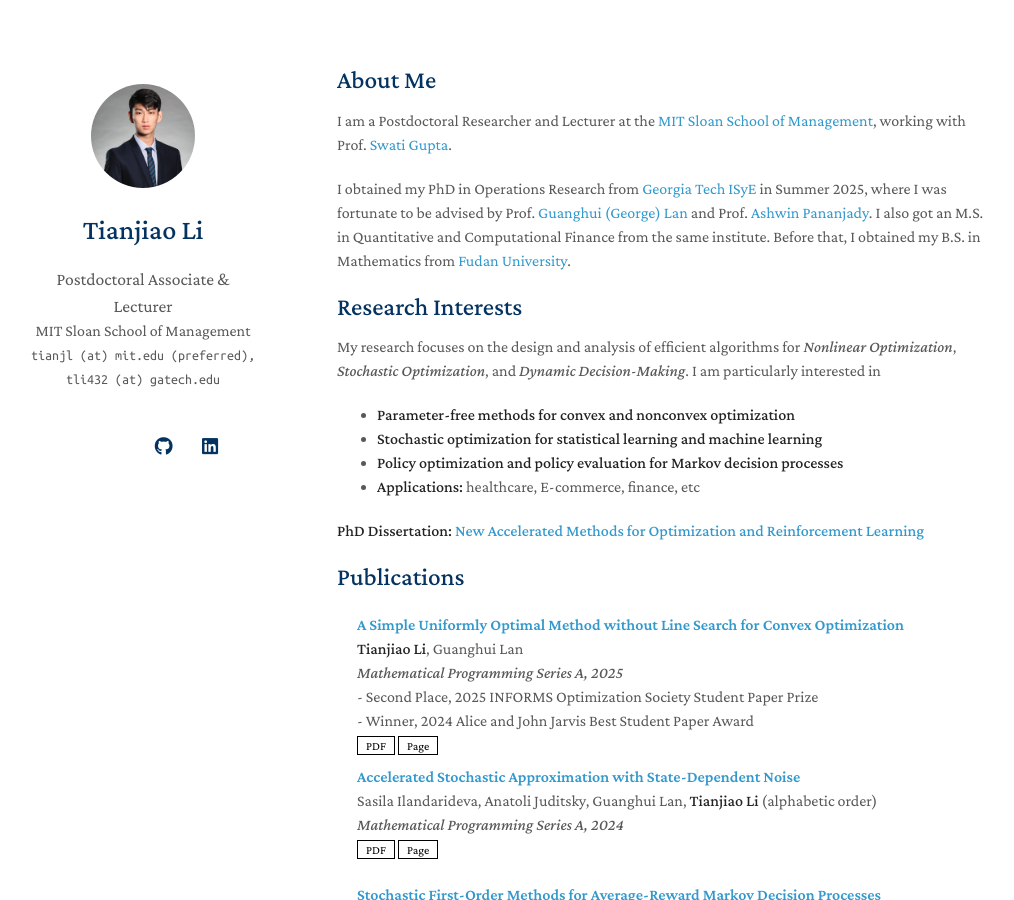
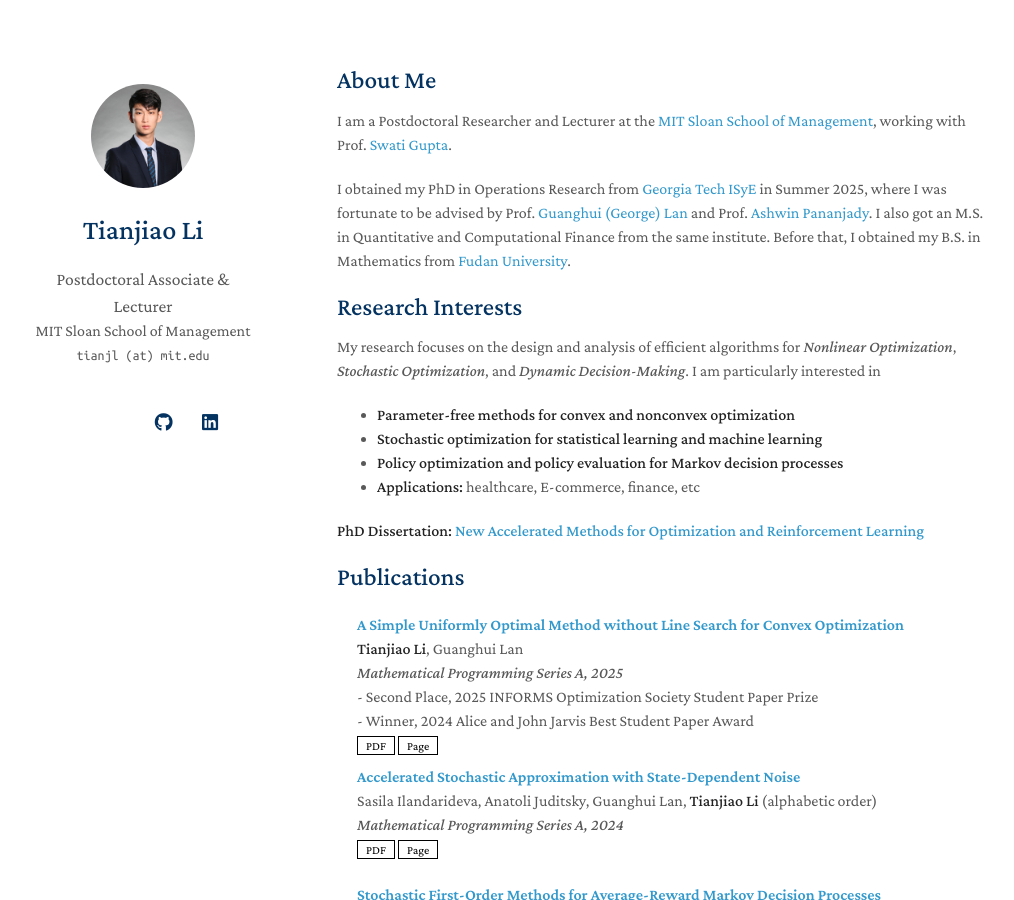
Before and after one commit to tli432/tli432.github.io, a Jekyll site: the page built from index.md, in a window 1280 px wide and 900 px high. Shown: the whole window, without its empty margins (133-1147 px from the left). Built offline with Jekyll 4.4.1, drawn with Linux system fonts in a browser that asks for light colours; nearby versions of some CDN libraries; a style sheet for code colours, icons or effects is not loaded; our own code applies the rules of GitHub Pages for plain Markdown files.

Commit message:
update email

```diff
--- a/_config.yml
+++ b/_config.yml
@@ -2,7 +2,7 @@
 title: Tianjiao Li
 position: Postdoctoral Associate & Lecturer
 affiliation: MIT Sloan School of Management
-email: tianjl (at) mit.edu (preferred), tli432 (at) gatech.edu
+email: tianjl (at) mit.edu
 
 # Search Engine Optimization (SEO)
 # The following information is used to improve the website traffic from search engines, e.g., Google.
```
Also changed, not shown: 1 other file.
